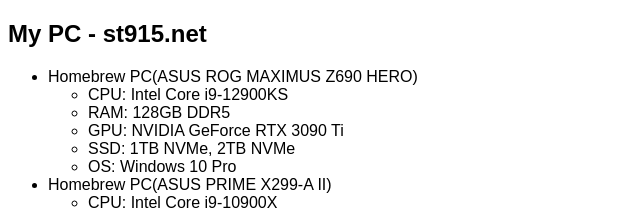
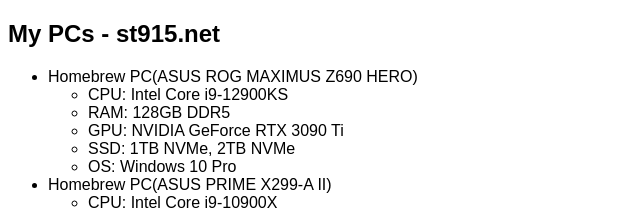
Before and after one commit to t-sasaki915/t-sasaki-net, a Jekyll site: the page built from docs/pcs/index.md, in a window 1280 px wide. Shown: the top 212 px of the page, without its empty margins (0-640 px from the left). Built offline with Jekyll 4.4.1, drawn with Linux system fonts in a browser that asks for light colours; Markdown is read by kramdown in place of the engine named in the settings.

Commit message:
Update index.md

```diff
--- a/docs/pcs/index.md
+++ b/docs/pcs/index.md
@@ -1,9 +1,9 @@
 ---
 layout: default
-title: My PC
+title: My PCs
 ---
 
-## My PC - st915.net
+## My PCs - st915.net
 
 - Homebrew PC(ASUS ROG MAXIMUS Z690 HERO)
   - CPU: Intel Core i9-12900KS
@@ -24,4 +24,4 @@
   - SSD: 1TB NVMe
   - OS: Windows 10 Pro
 
-[Top Page](/en/)
+[Top Page](/)
```
